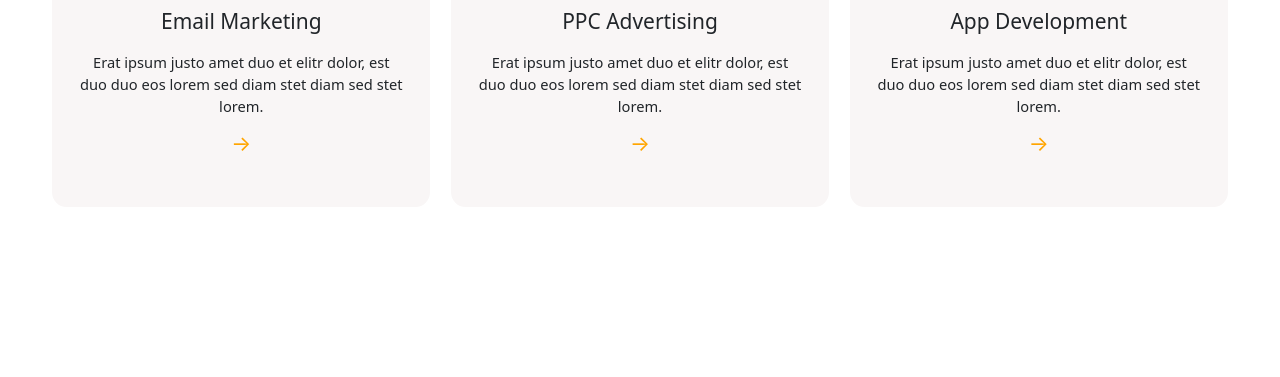
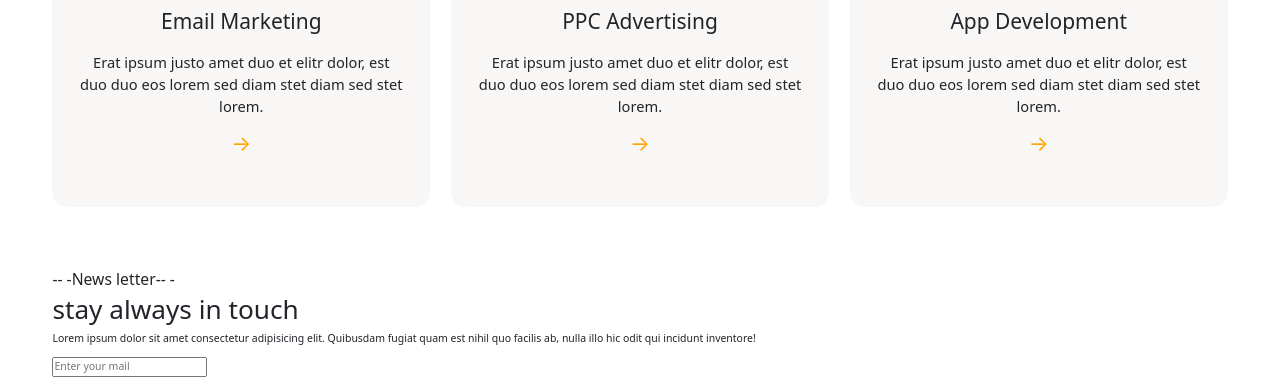
Before and after one commit to rahulrameshm0/Digital-Free-Website, a website: page index.html in a window 1280 px wide. Shown: the part 3234-3611 px from the top of the page. Before the commit the page ends 3504 px from the top, so only its background shows below. Drawn offline with nearby package versions, Linux system fonts and the light colour scheme.

Commit message:
created a html structure for input

```diff
--- a/index.html
+++ b/index.html
@@ -195,6 +195,15 @@
                 </div>
             </div>
        </section>
+
+       <section class="news-section">
+            <h4>-- -News letter-- -</h4>
+            <h1>stay always in touch</h1>
+            <p>Lorem ipsum dolor sit amet consectetur adipisicing elit. Quibusdam fugiat quam est nihil quo facilis ab, nulla illo hic odit qui incidunt inventore!</p>
+            <form action="">
+                <input type="email" placeholder="Enter your mail" required>
+            </form>
+       </section>
     </main>
 
     <script src="https://cdn.jsdelivr.net/npm/bootstrap@5.3.3/dist/js/bootstrap.bundle.min.js"></script>
--- a/sass/main.scss
+++ b/sass/main.scss
@@ -18,3 +18,5 @@
 @import "Responsive/media";
 
 @import "services/service";
+
+@import "news/news";
```
Also changed, not shown: sass/news/_news.scss (added).
